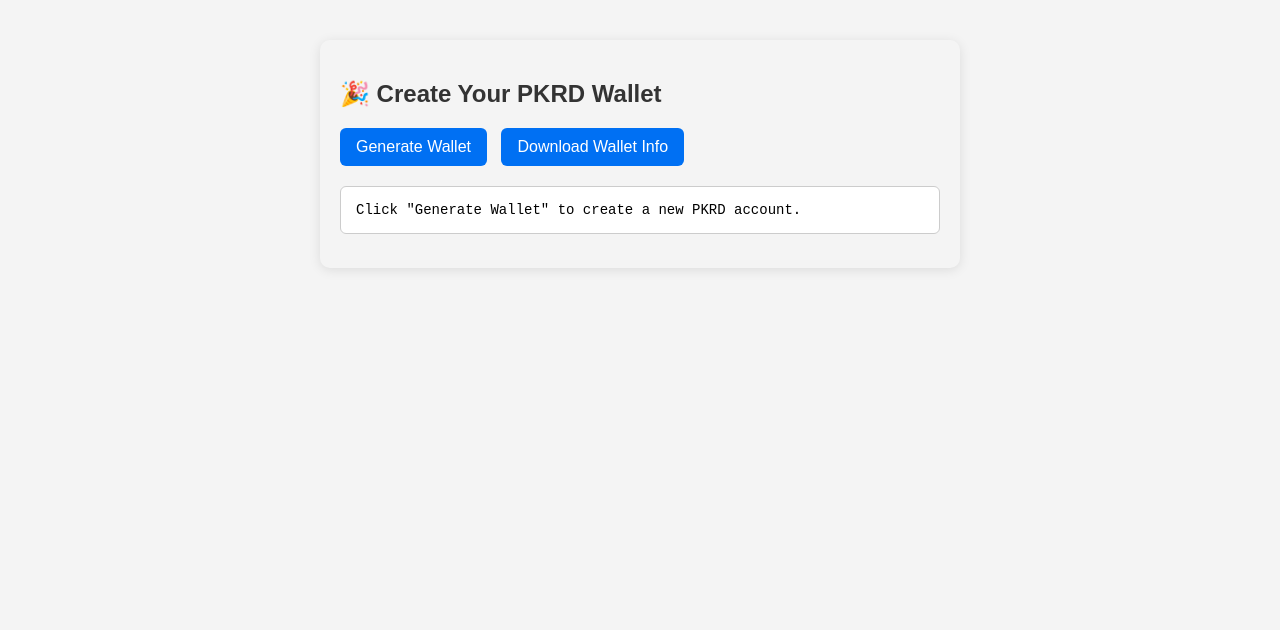
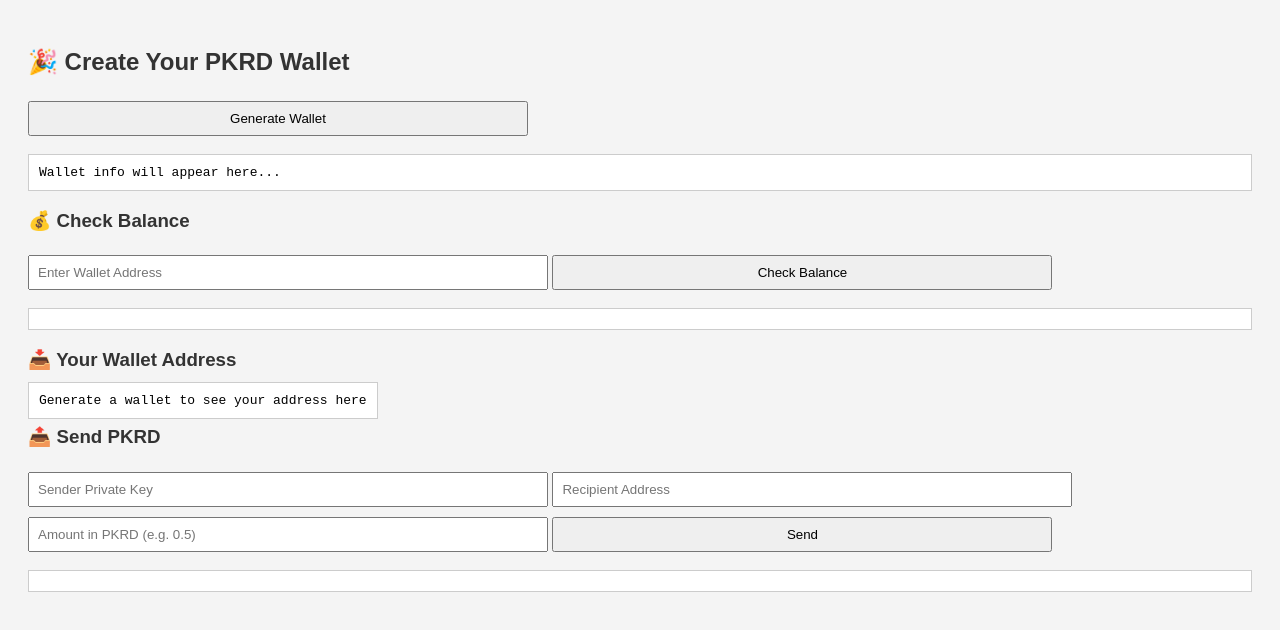
Before and after one commit to MMKUK/PKRD-Wallet, a plain HTML site: page index.html in a window 1280 px wide. Drawn offline with nearby package versions, Linux system fonts and the light colour scheme.

Commit message:
Update index.html

```diff
--- a/index.html
+++ b/index.html
@@ -2,81 +2,89 @@
 <html lang="en">
 <head>
   <meta charset="UTF-8">
-  <title>PKRD Wallet Generator</title>
+  <title>PKRD Wallet</title>
   <script src="https://cdn.jsdelivr.net/npm/ethers@6.6.2/dist/ethers.umd.min.js"></script>
   <style>
-    body {
-      font-family: Arial, sans-serif;
-      max-width: 600px;
-      margin: 40px auto;
-      background: #f4f4f4;
-      padding: 20px;
-      border-radius: 10px;
-      box-shadow: 0 2px 12px rgba(0, 0, 0, 0.1);
-    }
-    h2 {
-      color: #333;
-    }
-    button {
-      background-color: #0070f3;
-      color: #fff;
-      border: none;
-      padding: 10px 16px;
-      font-size: 16px;
-      border-radius: 6px;
-      cursor: pointer;
-      margin-right: 10px;
-    }
-    button:hover {
-      background-color: #005ad4;
-    }
-    pre {
-      background: #fff;
-      padding: 15px;
-      border: 1px solid #ccc;
-      border-radius: 6px;
-      margin-top: 20px;
-      font-size: 14px;
-      white-space: pre-wrap;
-      word-wrap: break-word;
-    }
+    body { font-family: Arial, sans-serif; padding: 20px; background: #f4f4f4; }
+    h2, h3 { color: #333; }
+    input, button { margin: 5px 0; padding: 8px; width: 100%; max-width: 500px; }
+    pre, code { background: #fff; padding: 10px; border: 1px solid #ccc; white-space: pre-wrap; }
   </style>
 </head>
 <body>
+
   <h2>🎉 Create Your PKRD Wallet</h2>
   <button onclick="generateWallet()">Generate Wallet</button>
-  <button onclick="downloadWallet()">Download Wallet Info</button>
-  <pre id="output">Click "Generate Wallet" to create a new PKRD account.</pre>
+  <pre id="output">Wallet info will appear here...</pre>
+
+  <h3>💰 Check Balance</h3>
+  <input type="text" id="checkAddress" placeholder="Enter Wallet Address">
+  <button onclick="checkBalance()">Check Balance</button>
+  <pre id="balanceOutput"></pre>
+
+  <h3>📥 Your Wallet Address</h3>
+  <code id="walletAddress">Generate a wallet to see your address here</code>
+
+  <h3>📤 Send PKRD</h3>
+  <input type="text" id="sendPrivateKey" placeholder="Sender Private Key">
+  <input type="text" id="recipient" placeholder="Recipient Address">
+  <input type="text" id="amount" placeholder="Amount in PKRD (e.g. 0.5)">
+  <button onclick="sendPKRD()">Send</button>
+  <pre id="txOutput"></pre>
 
   <script>
-    let walletData = '';
+    const provider = new ethers.JsonRpcProvider("https://testnet.pkrd.digital");
 
-    async function generateWallet() {
+    function generateWallet() {
       const wallet = ethers.Wallet.createRandom();
-      walletData = `
+      document.getElementById("output").innerText = `
 🆔 Address: ${wallet.address}
 🔑 Private Key: ${wallet.privateKey}
 📝 Mnemonic: ${wallet.mnemonic.phrase}
 
 ⚠️ Save these securely. Do NOT share them with anyone.
-      `.trim();
-
-      document.getElementById("output").innerText = walletData;
+      `;
+      document.getElementById("walletAddress").innerText = wallet.address;
     }
 
-    function downloadWallet() {
-      if (!walletData) {
-        alert("Please generate a wallet first!");
+    async function checkBalance() {
+      const address = document.getElementById("checkAddress").value;
+      if (!ethers.isAddress(address)) {
+        alert("❌ Invalid address!");
         return;
       }
-      const blob = new Blob([walletData], { type: 'text/plain' });
-      const url = URL.createObjectURL(blob);
-      const a = document.createElement('a');
-      a.href = url;
-      a.download = 'pkrd_wallet.txt';
-      a.click();
-      URL.revokeObjectURL(url);
+      try {
+        const balance = await provider.getBalance(address);
+        document.getElementById("balanceOutput").innerText =
+          `💰 Balance: ${ethers.formatEther(balance)} PKRD`;
+      } catch (err) {
+        document.getElementById("balanceOutput").innerText = `❌ Error: ${err.message}`;
+      }
+    }
+
+    async function sendPKRD() {
+      const privateKey = document.getElementById("sendPrivateKey").value.trim();
+      const recipient = document.getElementById("recipient").value.trim();
+      const amount = document.getElementById("amount").value.trim();
+
+      if (!ethers.isAddress(recipient)) {
+        alert("❌ Invalid recipient address!");
+        return;
+      }
+
+      try {
+        const wallet = new ethers.Wallet(privateKey, provider);
+        const tx = await wallet.sendTransaction({
+          to: recipient,
+          value: ethers.parseEther(amount)
+        });
+
+        document.getElementById("txOutput").innerText = `✅ Sent!\nTX Hash: ${tx.hash}`;
+      } catch (err) {
+        document.getElementById("txOutput").innerText = `❌ Error: ${err.message}`;
+      }
     }
   </script>
+
 </body>
 </html>
```
